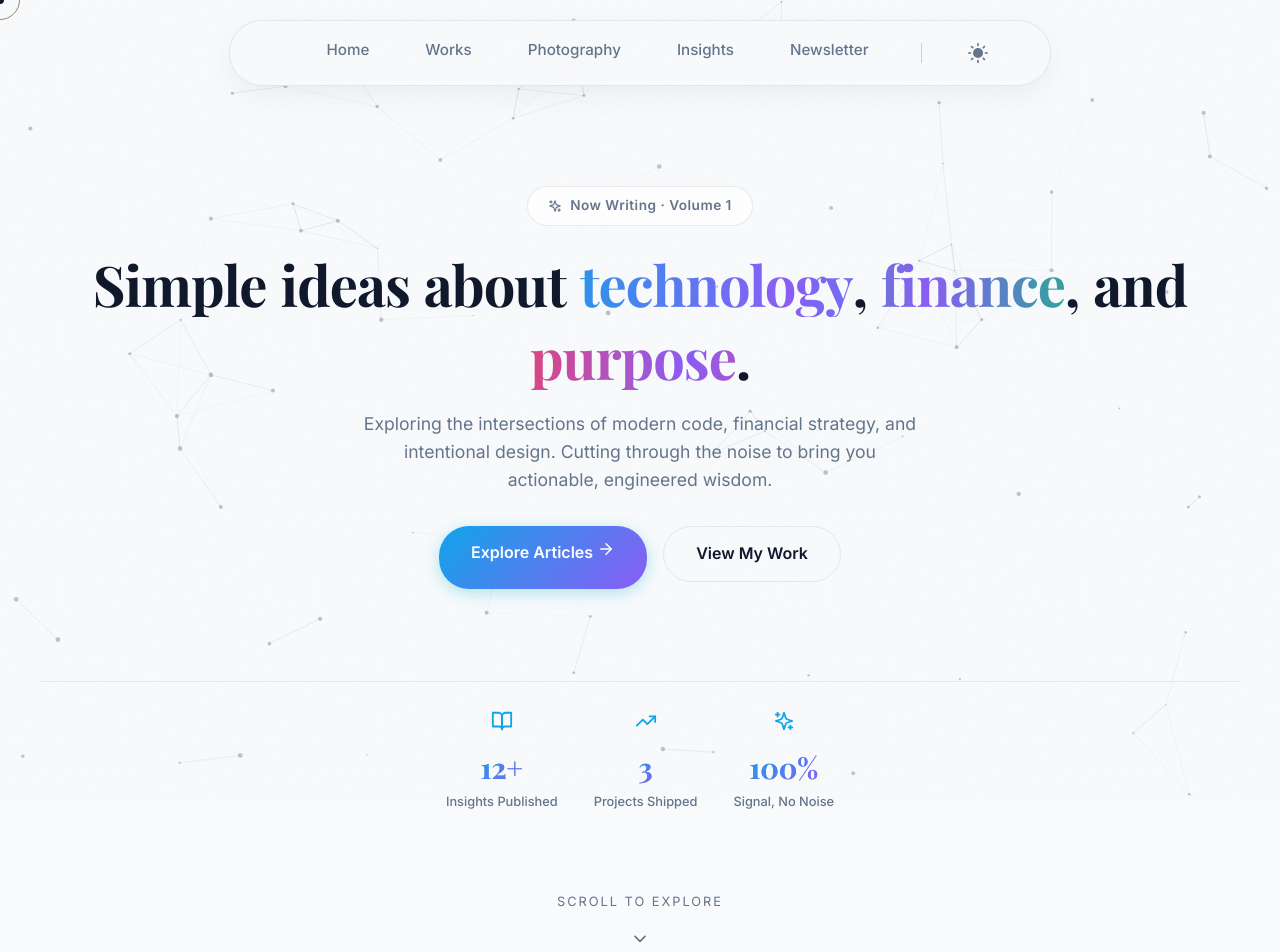
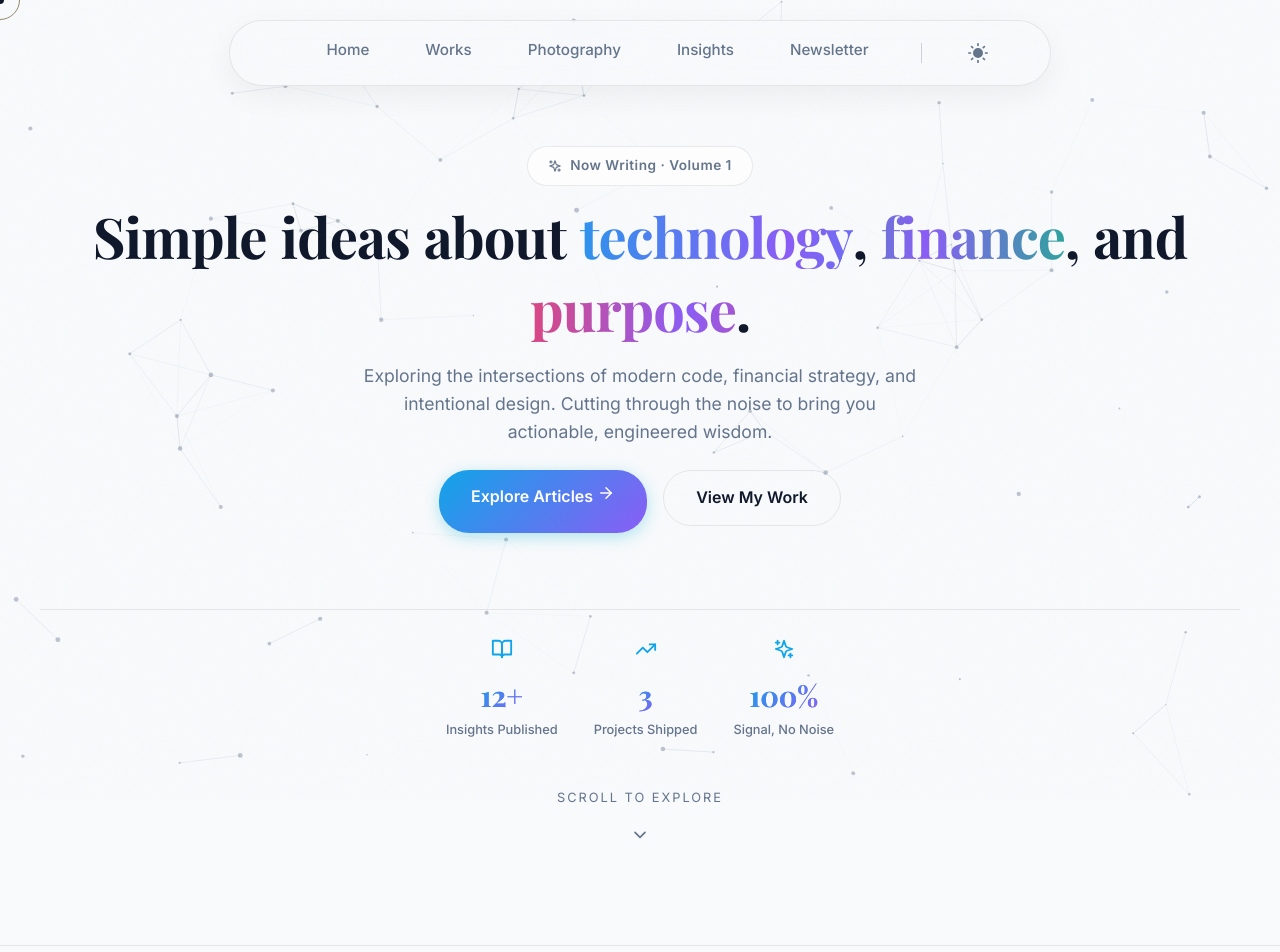
Before and after one commit to satish051/satish-insights, a React (Vite) app: page / in a window 1280 px wide. Shown: the top 952 px of the page. Built offline with nearby package versions, Linux system fonts and the light colour scheme; a web font is replaced by a local one.

Commit message:
Tighten vertical spacing in hero section

```diff
--- a/src/pages/Home.jsx
+++ b/src/pages/Home.jsx
@@ -78,14 +78,14 @@ export default function Home() {
       <motion.section
         id="home"
         className="hero container"
-        style={{ y: heroY, opacity: heroOpacity, position: 'relative', display: 'flex', flexDirection: 'column', justifyContent: 'center', paddingTop: '120px', paddingBottom: '60px' }}
+        style={{ y: heroY, opacity: heroOpacity, position: 'relative', display: 'flex', flexDirection: 'column', justifyContent: 'center', paddingTop: '80px', paddingBottom: '40px' }}
       >
         <motion.div
           initial={{ opacity: 0, scale: 0.8 }}
           animate={{ opacity: 1, scale: 1 }}
           transition={{ delay: 0.2, type: 'spring' }}
           className="hero-badge"
-          style={{ marginBottom: '24px' }}
+          style={{ marginBottom: '16px' }}
         >
           <Sparkles size={14} /> Now Writing · Volume 1
         </motion.div>
@@ -160,7 +160,7 @@ export default function Home() {
           initial={{ opacity: 0, y: 20 }}
           animate={{ opacity: 1, y: 0 }}
           transition={{ duration: 0.6, delay: 0.5 }}
-          style={{ margin: '0 auto 32px auto' }}
+          style={{ margin: '0 auto 24px auto' }}
         >
           Exploring the intersections of modern code, financial strategy, and intentional design. Cutting through the noise to bring you actionable, engineered wisdom.
         </motion.p>
@@ -169,7 +169,7 @@ export default function Home() {
           initial={{ opacity: 0, y: 20 }}
           animate={{ opacity: 1, y: 0 }}
           transition={{ duration: 0.6, delay: 0.65 }}
-          style={{ display: 'flex', gap: '16px', justifyContent: 'center', flexWrap: 'wrap', marginBottom: '48px' }}
+          style={{ display: 'flex', gap: '16px', justifyContent: 'center', flexWrap: 'wrap', marginBottom: '32px' }}
         >
           <MagneticButton className="btn-primary hover-target" onClick={() => window.location.href = '#insights'}>
             Explore Articles <ArrowRight size={18} />
@@ -185,7 +185,7 @@ export default function Home() {
           initial={{ opacity: 0, y: 20 }}
           animate={{ opacity: 1, y: 0 }}
           transition={{ delay: 0.85 }}
-          style={{ marginBottom: '40px' }}
+          style={{ marginBottom: '24px' }}
         >
           {STATS.map((s, i) => (
             <div key={i} className="stat-item">
@@ -203,7 +203,7 @@ export default function Home() {
           initial={{ opacity: 0 }}
           animate={{ opacity: 1 }}
           transition={{ delay: 1.5, duration: 1 }}
-          style={{ marginTop: '40px', display: 'flex', flexDirection: 'column', alignItems: 'center', gap: '8px', color: 'var(--text-muted)' }}
+          style={{ marginTop: '24px', display: 'flex', flexDirection: 'column', alignItems: 'center', gap: '8px', color: 'var(--text-muted)' }}
         >
           <span style={{ fontSize: '0.8rem', textTransform: 'uppercase', letterSpacing: '2px' }}>Scroll to explore</span>
           <motion.div
```
